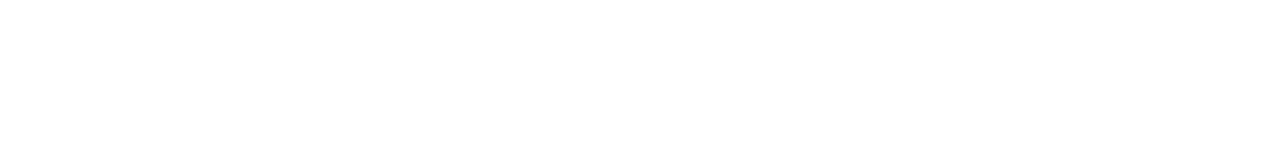
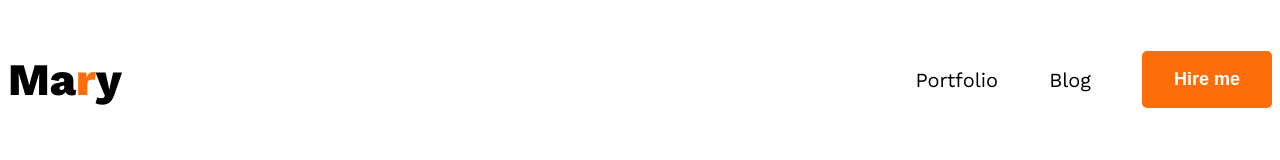
Before and after one commit to alamin113200/ph-practice-2, a plain HTML site: page index.html in a window 1280 px wide. Drawn offline with nearby package versions, Linux system fonts and the light colour scheme.

Commit message:
added navbar

```diff
--- a/index.html
+++ b/index.html
@@ -1,11 +1,31 @@
 <!DOCTYPE html>
 <html lang="en">
+
 <head>
     <meta charset="UTF-8">
     <meta name="viewport" content="width=device-width, initial-scale=1.0">
     <title>Portfolio website</title>
+    <link rel="preconnect" href="https://fonts.googleapis.com">
+    <link rel="preconnect" href="https://fonts.gstatic.com" crossorigin>
+    <link
+        href="https://fonts.googleapis.com/css2?family=Open+Sans:ital,wght@0,300..800;1,300..800&family=Work+Sans:ital,wght@0,100..900;1,100..900&display=swap"
+        rel="stylesheet">
+    <link rel="stylesheet" href="styles/style.css">
 </head>
-<body>
 
+<body class="work-sans-normal">
+
+    <header>
+
+        <nav class="navbar">
+            <h3 class="logo">Ma<span class="logo-r">r</span>y</h3>
+            <ul class="manu">
+                <li><a href="">Portfolio</a></li>
+                <li><a href="">Blog</a></li>
+                <li><a href=""><button class="manu-btn">Hire me</button></a></li>
+            </ul>
+        </nav>
+    </header>
 </body>
+
 </html>
--- /dev/null
+++ b/styles/style.css
@@ -0,0 +1,40 @@
+.work-sans-normal {
+    font-family: "Work Sans", serif;
+    font-optical-sizing: auto;
+    font-style: normal;
+}
+/* navbar */
+
+.navbar{
+    display: flex;
+    justify-content: space-between;
+    align-items: center;
+}
+.logo{
+    font-size: 45px;
+    font-weight: 800;
+}
+.logo-r{
+    color: #FD6E0A;
+}
+.manu{
+    display: flex;
+    text-align: center;
+    align-items: center;
+    gap: 51px;
+    list-style: none;
+}
+.manu > li > a{
+    text-decoration: none;
+    color: #000;
+    font-size: 20px;
+}
+.manu-btn{
+    background-color: #FD6E0A;
+    color: white;
+    padding: 18px 32px;
+    border-radius: 5px;
+    border: none;
+    font-size: 18px;
+    font-weight: 550;
+}
```
